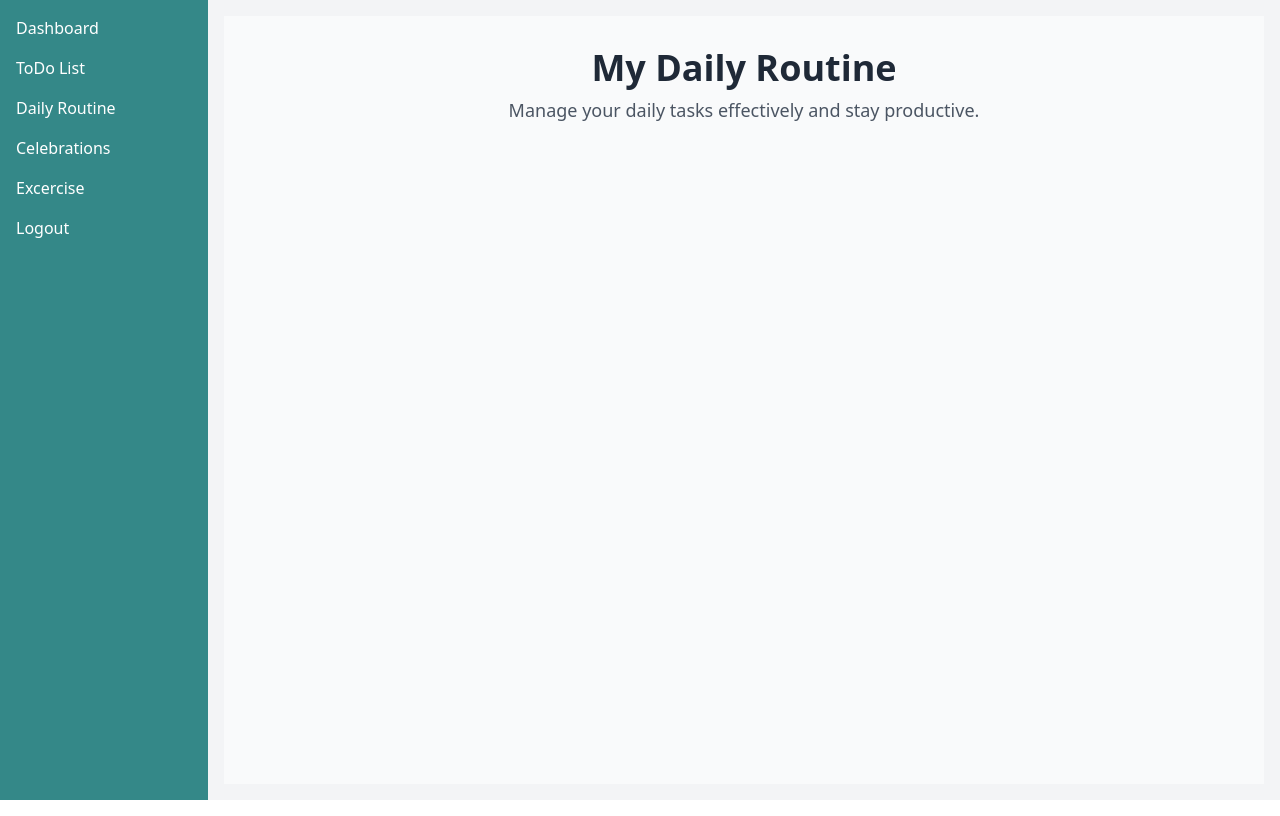
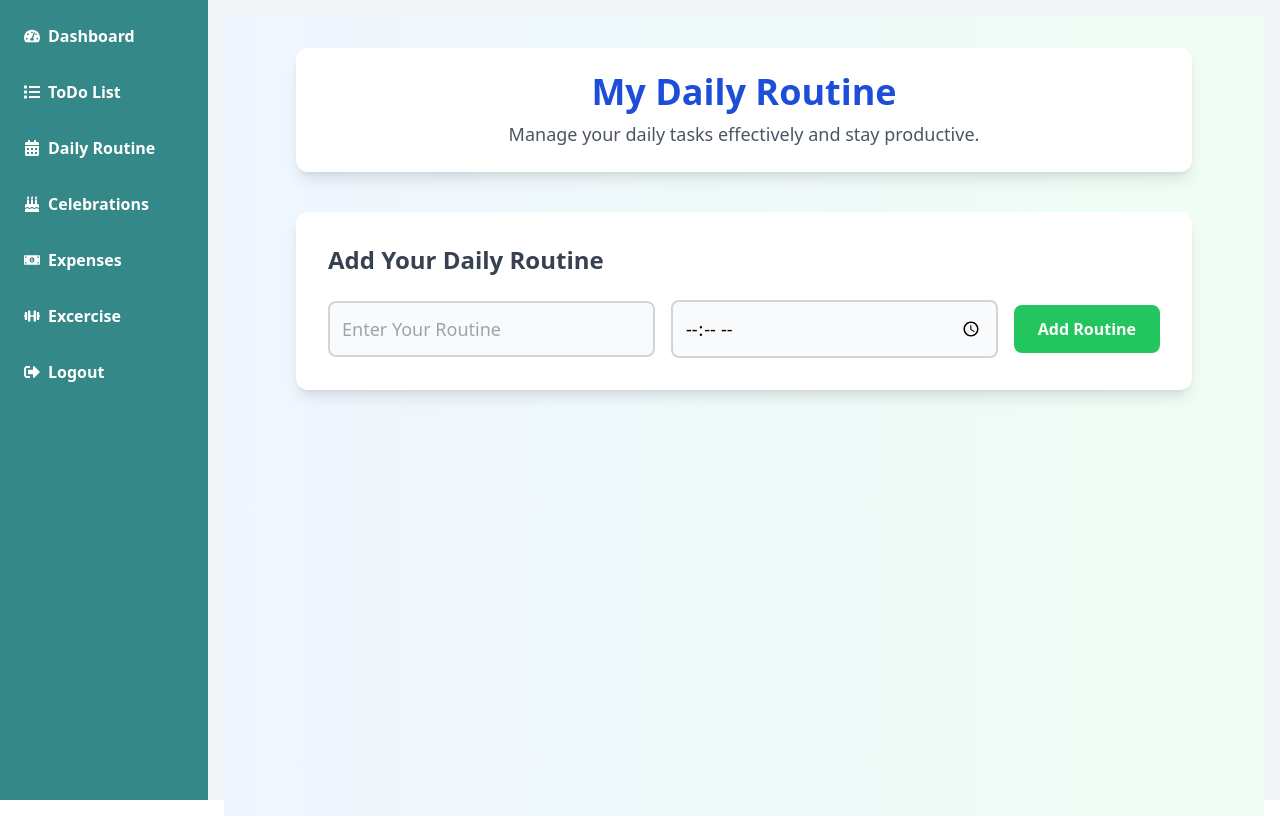
Before and after one commit to sirajhanifa/family_client, a React (Vite) app: page /Layout/1/DailyRoutine in a window 1280 px wide. Built offline with nearby package versions, Linux system fonts and the light colour scheme; no server answers.

Commit message:
routine file added

```diff
--- a/package.json
+++ b/package.json
@@ -15,6 +15,7 @@
     "axios": "^1.7.9",
     "react": "^18.3.1",
     "react-dom": "^18.3.1",
+    "react-icons": "^5.4.0",
     "react-router-dom": "^7.0.2",
     "swiper": "^11.2.0"
   },
--- a/src/App.jsx
+++ b/src/App.jsx
@@ -4,12 +4,12 @@ import Layout from './components/Layout/Layout';
 import Login from './components/Login/Login';
 import Dashboard from './components/Pages/Dashboard';
 import ToDoList from './components/Pages/ToDoList';
-import DailyRoutine from './components/Pages/DailyRoutine';
+import DailyRoutine from './components/DailyRoutine/DailyRoutine';
 import Logout from './components/Pages/Logout';
 import SignUp from './components/Pages/SignUp';
 import Celebrations from './components/Pages/Celebrations';
 import Excercise from './components/Pages/Excercise';
-
+import Expenses from './components/Expenses/Expenses';
 const App = () => {
   return (
     <Router>
@@ -24,6 +24,7 @@ const App = () => {
           <Route path="DailyRoutine" element={<DailyRoutine />} />
           <Route path="Celebrations" element={<Celebrations />} />
           <Route path="Excercise" element={<Excercise />} />
+          <Route path="Expenses" element={<Expenses />} />
 
           <Route path="Logout" element={<Logout />} />
         </Route>
--- /dev/null
+++ b/src/components/DailyRoutine/AddRoutine.jsx
@@ -0,0 +1,48 @@
+import React, { useEffect, useState } from 'react'
+import { useParams } from 'react-router-dom';
+import axios from 'axios';
+
+const AddRoutine = () => {
+    const apiUrl = import.meta.env.VITE_API_URL;
+    const {username} = useParams();
+    const [routine, setRoutine] = useState('');
+    useEffect(()=>{
+        const fetchRoutine = async() =>{
+            try{
+                const respone = await axios.post(`${apiUrl}/api/routine`, {username})
+                setRoutine(respone)
+            }
+            catch(error)
+            {
+                console.log(error);
+
+            }
+        }
+        fetchRoutine()
+
+    }, [apiUrl])
+    return (
+        <div className="max-w-4xl mx-auto mt-10 bg-white shadow-lg rounded-xl p-8">
+            <h1 className="text-2xl font-bold text-gray-700 mb-6">Add Your Daily Routine</h1>
+            <div className="flex flex-col md:flex-row items-center gap-4">
+                <input
+                    type="text"
+                    placeholder="Enter Your Routine"
+                    className="w-full md:flex-1 p-3 border-2 border-gray-300 rounded-lg text-lg bg-gray-50 focus:outline-none focus:ring-2 focus:ring-green-500 transition"
+                />
+                <input
+                    type="time"
+                    className="w-full md:flex-1 p-3 border-2 border-gray-300 rounded-lg text-lg bg-gray-50 focus:outline-none focus:ring-2 focus:ring-green-500 transition"
+                />
+                <button
+                    className="w-full md:w-auto bg-green-500 px-6 py-3 text-white font-bold rounded-lg hover:bg-green-700 transition">
+                    Add Routine
+                </button>
+            </div>
+
+
+        </div>
+    );
+}
+
+export default AddRoutine;
--- /dev/null
+++ b/src/components/DailyRoutine/DailyRoutine.jsx
@@ -0,0 +1,19 @@
+import React from 'react';
+import Header from './Header';
+import AddRoutine from './AddRoutine';
+
+const DailyRoutine = () => {
+
+
+  return (
+    <div className='min-h-screen bg-gradient-to-r from-blue-50 to-green-50 p-8 '>
+      <Header />
+      <AddRoutine />
+
+
+
+    </div>
+  );
+};
+
+export default DailyRoutine;
--- /dev/null
+++ b/src/components/DailyRoutine/Header.jsx
@@ -0,0 +1,16 @@
+import React from 'react'
+
+const Header = () => {
+
+
+    return (
+        <div className='max-w-4xl mx-auto text-center bg-white shadow-lg rounded-xl p-6'>
+            <h1 className='text-4xl font-bold text-blue-700'>My Daily Routine</h1>
+            <p className='text-lg text-gray-600 mt-2'>
+                Manage your daily tasks effectively and stay productive.
+            </p>
+        </div>
+    )
+}
+
+export default Header
--- /dev/null
+++ b/src/components/Expenses/Expenses.jsx
@@ -0,0 +1,9 @@
+import React from 'react'
+
+const Expenses = () => {
+  return (
+    <div>Expenses</div>
+  )
+}
+
+export default Expenses
--- a/src/components/Layout/Layout.jsx
+++ b/src/components/Layout/Layout.jsx
@@ -1,5 +1,6 @@
 import React from 'react';
 import { Link, Outlet, useParams } from 'react-router-dom';
+import { FaTachometerAlt, FaList, FaCalendarAlt, FaBirthdayCake, FaDumbbell, FaSignOutAlt, FaMoneyBillAlt } from 'react-icons/fa';
 
 const Layout = () => {
   const { username } = useParams(); // Extract the username from the URL
@@ -8,27 +9,38 @@ const Layout = () => {
   const menuItems = [
     {
       name: 'Dashboard',
-      path: `/Layout/${username}/Dashboard`
+      path: `/Layout/${username}/Dashboard`,
+      icon: <FaTachometerAlt />
     },
     {
       name: 'ToDo List',
-      path: `/Layout/${username}/todolist`
+      path: `/Layout/${username}/todolist`,
+      icon: <FaList />
     },
     {
       name: 'Daily Routine',
-      path: `/Layout/${username}/DailyRoutine`
+      path: `/Layout/${username}/DailyRoutine`,
+      icon: <FaCalendarAlt />
     },
     {
       name: 'Celebrations',
-      path: `/Layout/${username}/Celebrations`
+      path: `/Layout/${username}/Celebrations`,
+      icon: <FaBirthdayCake />
+    },
+    {
+      name: 'Expenses',
+      path: `/Layout/${username}/Expenses`,
+      icon: <FaMoneyBillAlt />
     },
     {
       name: 'Excercise',
-      path: `/Layout/${username}/Excercise`
+      path: `/Layout/${username}/Excercise`,
+      icon: <FaDumbbell />
     },
     {
       name: 'Logout',
-      path: `/Layout/${username}/Logout`
+      path: `/Layout/${username}/Logout`,
+      icon: <FaSignOutAlt />
     },
   ];
 
@@ -39,8 +51,8 @@ const Layout = () => {
         <ul className="space-y-4">
           {menuItems.map((item, index) => (
             <li key={index}>
-              <Link to={item.path} className="text-white hover:underline">
-                {item.name}
+              <Link to={item.path} className="text-white font-bold hover:bg-teal-700 hover:text-gray-200 flex items-center p-2 rounded">
+                {item.icon} <span className="ml-2">{item.name}</span>
               </Link>
             </li>
           ))}
--- a/src/components/Pages/DailyRoutine.jsx
+++ /dev/null
@@ -1,92 +0,0 @@
-import React from 'react';
-
-const DailyRoutine = () => {
-  return (
-    <div className='w-full h-full bg-gray-50 p-8'>
-      <div className='w-full text-center mb-6'>
-        <h1 className='text-4xl font-bold text-gray-800'>My Daily Routine</h1>
-        <p className='text-lg text-gray-600 mt-2'>
-          Manage your daily tasks effectively and stay productive.
-        </p>
-      </div>
-
-      {/* <div className='w-full flex flex-col items-center space-y-4'>
-        <div className='w-3/4 bg-white p-6 rounded-lg shadow-lg flex justify-between items-center'>
-          <div className='text-lg font-medium text-gray-800'>
-            WAKE UP AT 6:00 AM
-          </div>
-          <div className='flex space-x-3'>
-            <button className='bg-green-500 text-white px-4 py-2 rounded-lg hover:bg-green-600 transition duration-200'>
-              Finish
-            </button>
-            <button className='bg-red-500 text-white px-4 py-2 rounded-lg hover:bg-red-600 transition duration-200'>
-              Not Finish
-            </button>
-          </div>
-        </div>
-
-        <div className='w-3/4 bg-white p-6 rounded-lg shadow-lg flex justify-between items-center'>
-          <div className='text-lg font-medium text-gray-800'>
-            READING TWO PAGES DAILY
-          </div>
-          <div className='flex space-x-3'>
-            <button className='bg-green-500 text-white px-4 py-2 rounded-lg hover:bg-green-600 transition duration-200'>
-              Finish
-            </button>
-            <button className='bg-red-500 text-white px-4 py-2 rounded-lg hover:bg-red-600 transition duration-200'>
-              Not Finish
-            </button>
-          </div>
-        </div>
-      </div> */}
-    </div>
-  );
-};
-
-export default DailyRoutine;
-
-
-// import React from 'react';
-// import { Swiper, SwiperSlide } from 'swiper/react';
-// import { Navigation, Pagination, Autoplay } from 'swiper';
-// import 'swiper/css';
-// import 'swiper/css/navigation';
-// import 'swiper/css/pagination';
-
-// // Import your images
-// import image1 from '../../assets/img1.jpeg';
-// import image2 from '../../assets/img2.jpeg';
-// import image3 from '../../assets/img3.jpeg';
-
-// const ImageSlider = () => {
-//   const images = [image1, image2, image3];
-
-//   return (
-//     <div className="w-full">
-//       <Swiper
-//         modules={[Navigation, Pagination, Autoplay]} // Add the required Swiper modules
-//         spaceBetween={30}
-//         slidesPerView={1}
-//         loop={true}
-//         autoplay={{
-//           delay: 3000,
-//           disableOnInteraction: false,
-//         }}
-//         pagination={{ clickable: true }}
-//         navigation={true}
-//       >
-//         {images.map((image, index) => (
-//           <SwiperSlide key={index}>
-//             <img
-//               src={image}
-//               alt={`Slide ${index + 1}`}
-//               className="w-full h-[400px] object-cover"
-//             />
-//           </SwiperSlide>
-//         ))}
-//       </Swiper>
-//     </div>
-//   );
-// };
-
-// export default ImageSlider;
--- a/src/components/Pages/Excercise.jsx
+++ b/src/components/Pages/Excercise.jsx
@@ -1,8 +1,17 @@
 import React from 'react'
 
 const Excercise = () => {
+
+  const user = {
+    name: "John Doe",
+    age: 25,
+    phone: '123-456-7890',
+    email: 'sirajhanifa786@gamil.com'
+  }
   return (
-    <div>Excercise</div>
+    <div>
+      <h1>Excercise</h1>
+    </div>
   )
 }
 
--- a/tailwind.config.js
+++ b/tailwind.config.js
@@ -13,6 +13,10 @@ export default {
         typing: {
           '0%': { width: '0%' },
           '100%': { width: '100%' },
+        },
+        marquee: {
+          '0%': { transform: 'translateX(100%)' },
+          '100%': { transform: 'translateX(-100%)' },
         },
         blink: {
           '0%, 100%': { borderColor: 'transparent' },
@@ -52,6 +56,7 @@ export default {
         bounceIn: 'bounceIn 1s ease-out',
         fadeIn: 'fadeIn 2s ease-out',
         slideUp: 'slideUp 1.5s ease-out',
+        marquee: 'marquee 10s linear infinite',
       },
     },
   },
```
Also changed, not shown: 1 other file (tests, documents, lock files or other folders).
